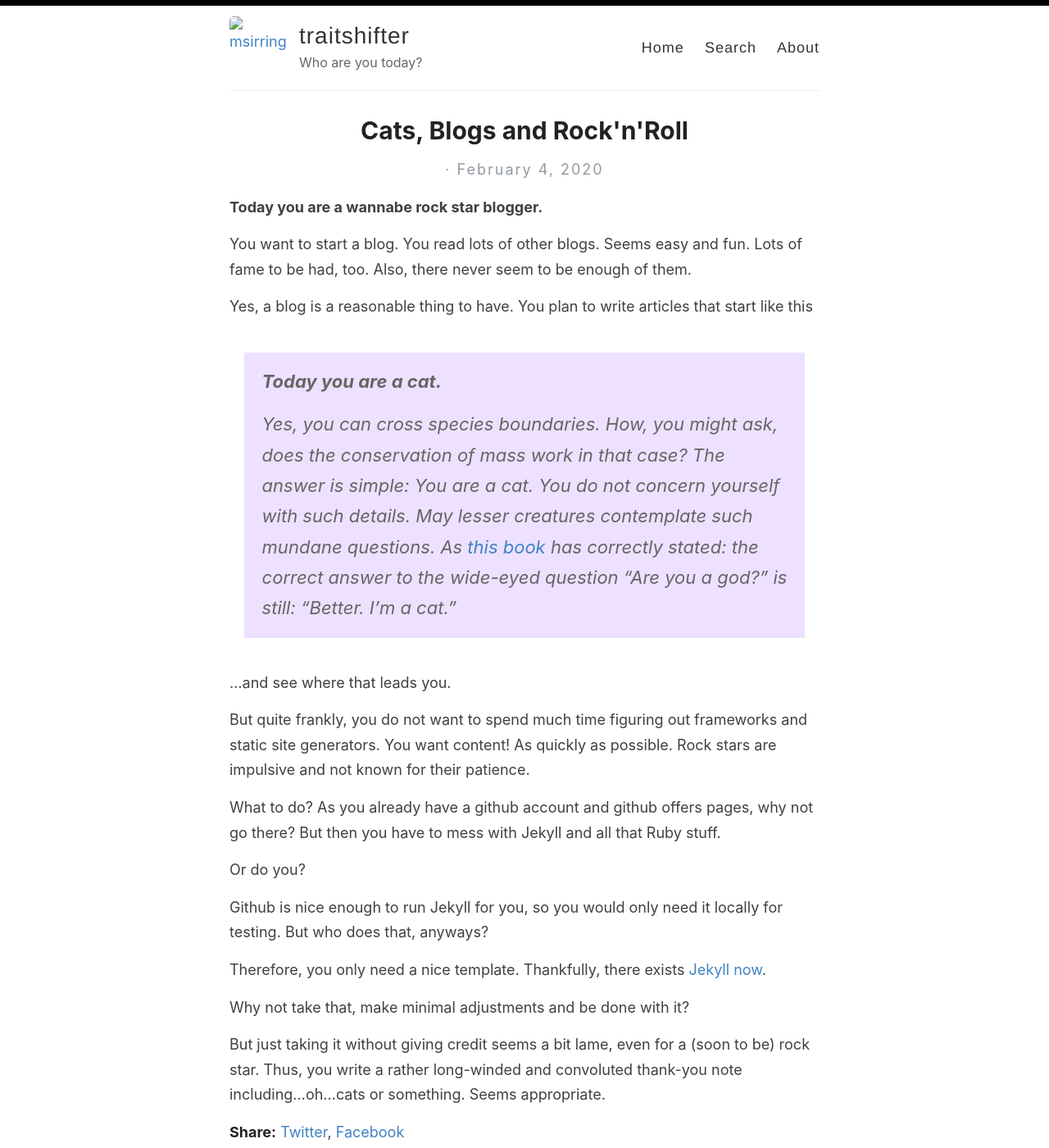
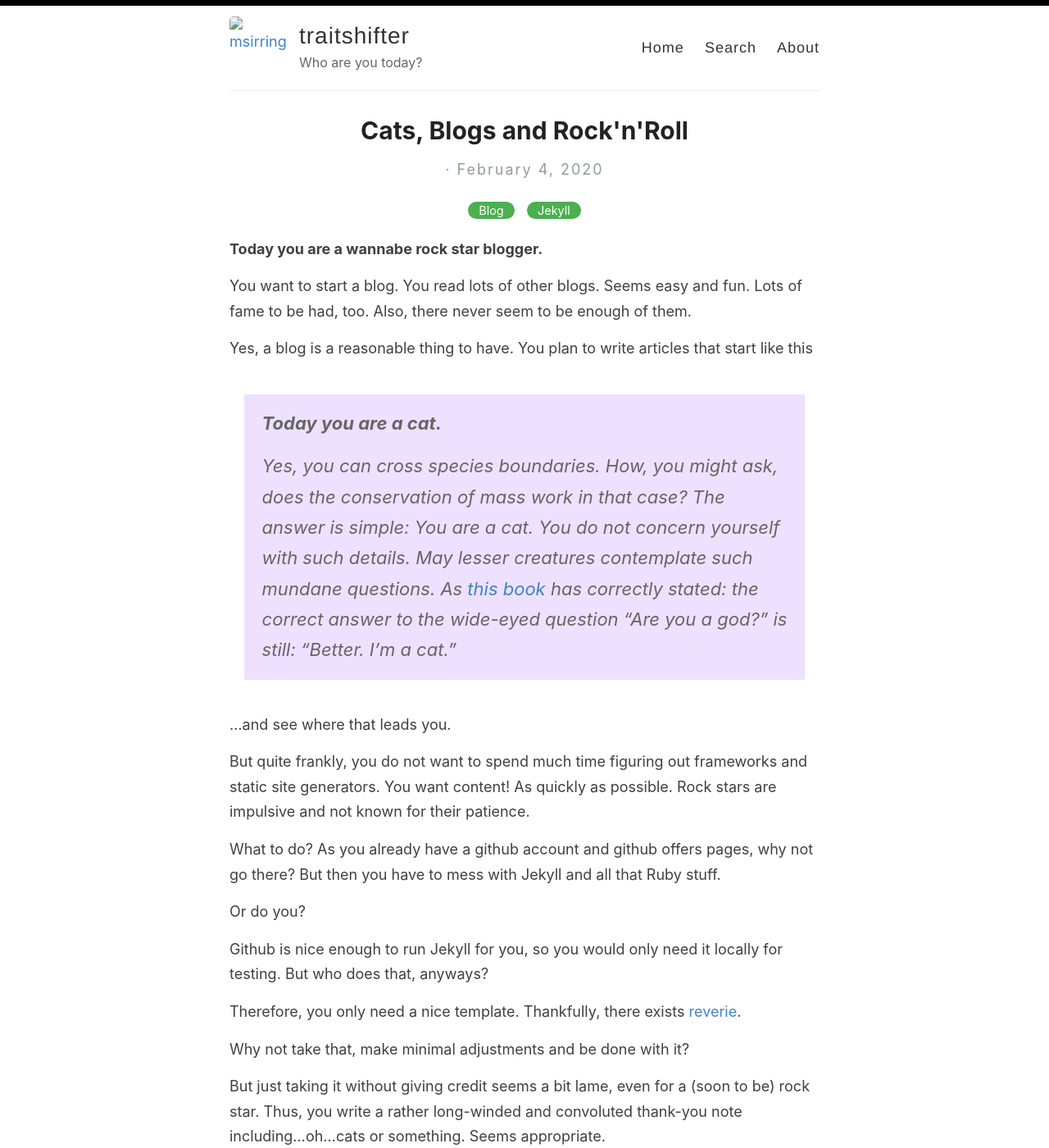
Before and after one commit to msirringhaus/msirringhaus.github.io, a Jekyll site: the page built from _posts/2020-2-4-Cats,Blogs,RocknRoll.md, in a window 1280 px wide and 1400 px high. Shown: the whole window at 82% size. Built offline with Jekyll 4.4.1, drawn with Linux system fonts in a browser that asks for light colours.

Commit message:
Adding tags, replacing Jekyll now with reverie in the thank-you-note

```diff
--- a/_posts/2020-2-4-Cats,Blogs,RocknRoll.md
+++ b/_posts/2020-2-4-Cats,Blogs,RocknRoll.md
@@ -1,6 +1,7 @@
 ---
 layout: post
 title: Cats, Blogs and Rock'n'Roll
+categories: [Blog, Jekyll]
 ---
 
 **Today you are a wannabe rock star blogger.**
@@ -25,7 +26,7 @@ Or do you?
 
 Github is nice enough to run Jekyll for you, so you would only need it locally for testing. But who does that, anyways?
 
-Therefore, you only need a nice template. Thankfully, there exists [Jekyll now](https://github.com/barryclark/jekyll-now).
+Therefore, you only need a nice template. Thankfully, there exists [reverie](https://github.com/amitmerchant1990/reverie).
 
 Why not take that, make minimal adjustments and be done with it?
 
```
Also changed, not shown: _posts/2020-2-5-Where-everything-went-wrong.md (+5 -1 lines).
